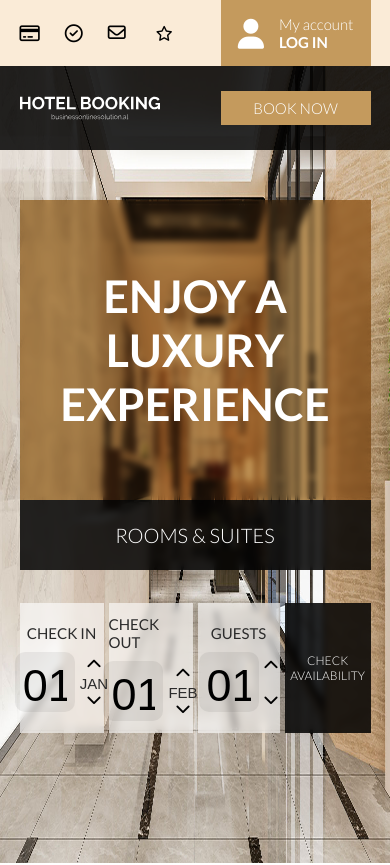
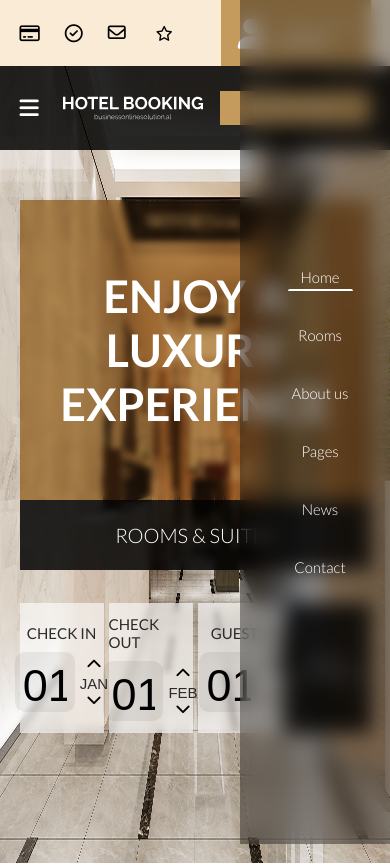
Before and after one commit to FlavioAvdulla/Hotel-Booking-System, a React (Vite) app in the folder FrontEnd/: page / in a window 390 px wide. Shown: the top 865 px of the page. Built offline with nearby package versions, Linux system fonts and the light colour scheme.

Commit message:
web_update

```diff
--- a/FrontEnd/src/assets/pages/Rooms/Rooms.css
+++ b/FrontEnd/src/assets/pages/Rooms/Rooms.css
@@ -287,7 +287,7 @@
 
 .banner {
     width: 100%;
-    margin: 0px auto 100px auto;
+    margin: 0px auto 70px auto;
 }
 
 .banner img {
@@ -300,7 +300,7 @@
 .rooms-rates {
     width: 100%;
     height: 100%;
-    margin: 0px auto 100px auto;
+    margin: 0px auto 70px auto;
     /* background-color: aliceblue; */
 }
 
@@ -428,6 +428,14 @@
     .room-detail-04-text h2 {
         font-size: 18px;
         margin: 0px 0px 15px 0px;
+    }
+
+    .fa-hotel,
+    .fa-users,
+    .fa-couch,
+    .fa-calendar-xmark {
+        color: var(--gold-color);
+        font-size: 45px;
     }
 }
 
@@ -570,7 +578,6 @@
     .low-season-details p {
         margin: 0px 0px 15px 0px;
     }
-
 }
 
 @media(max-width: 750px) {
@@ -579,4 +586,103 @@
         grid-template-columns: 1fr;
         height: 100%;
     }
+
+    .room-about-icons {
+        display: flex;
+        gap: 10px;
+        margin: 40px 0px 0px 0px;
+        /* background-color: #fff6d7; */
     }
+
+    .banner {
+        width: 100%;
+        margin: 0px auto 70px auto;
+        overflow: hidden;
+    }
+
+    .banner img {
+        width: 200%;
+    }
+
+    .icon-section-01,
+    .icon-section-02,
+    .icon-section-03 {
+        width: 100%;
+        display: flex;
+        flex-direction: column;
+        gap: 10px;
+        /* background-color: #ffc800; */
+    }
+
+
+    .kitchen,
+    .breakfast,
+    .tv,
+    .free-parking,
+    .laptop-friendly,
+    .washer,
+    .first-aid-kit,
+    .wifi,
+    .restaurants,
+    .business-centre,
+    .sun-terrace,
+    .concierge-service {
+        padding: 6px;
+
+    }
+
+    .kitchen p,
+.breakfast p,
+.tv p,
+.free-parking p,
+.laptop-friendly p,
+.washer p,
+.first-aid-kit p,
+.wifi p,
+.restaurants p,
+.business-centre p,
+.sun-terrace p,
+.concierge-service p {
+    color: var(--grey-color);
+    font-size: 12px;
+}
+
+.fa-utensils,
+.fa-mug-saucer,
+.fa-tv,
+.fa-car,
+.fa-laptop,
+.fa-soap,
+.fa-kit-medical,
+.fa-wifi,
+.fa-utensils,
+.fa-landmark,
+.fa-umbrella-beach,
+.fa-bell-concierge {
+    margin: 0px 0px 0px 7px;
+    color: var(--gold-color);
+    font-size: 20px;
+    /* text-align: justify; */
+    width: auto;
+    justify-content: flex-end;
+    /* background-color: aliceblue; */
+}
+
+.room-price h1 {
+    font-size: 20px;
+    font-weight: 400;
+    color: var(--grey-color);
+}
+
+.room-price p {
+    font-size: 20px;
+    font-weight: 400;
+    color: var(--grey-color);
+}
+
+.room-price span {
+    font-size: 17px;
+    font-weight: 300;
+    /* color: #ffc800; */
+}
+}
--- a/FrontEnd/src/components/Hotel_Footer/Hotel_Footer.css
+++ b/FrontEnd/src/components/Hotel_Footer/Hotel_Footer.css
@@ -15,7 +15,7 @@
 }
 
 .hotel-footer-section-info {
-    margin: auto;
+    margin: 0px auto 0px auto;
     display: flex;
     justify-content: space-between;
     width: 90%;
@@ -113,6 +113,12 @@
 }
 
 @media (max-width: 1300px) {
+
+    .hotel-footer-section {
+        display: flex;
+        margin: 0px auto 0px auto;
+    }
+
     .hotel-footer-section-info {
         width: 90%;
     }
@@ -122,13 +128,10 @@
     }
 
     .news-letter-input input {
-        width: 100%;
+        width: 300px;
         text-align: center;
-    }
-
-    .news-letter-input input {
-        width: 100%;
-        text-align: center;
+        display: flex;
+        flex-direction: column;
     }
 }
 
@@ -143,12 +146,11 @@
 }
 
 @media (max-width: 900px) {
+
     .hotel-footer-section-info {
-        margin: auto;
         display: flex;
         flex-direction: column;
-        justify-content: space-between;
-        width: 80%;
+        width: 300px;
         gap: 60px;
     }
 
@@ -161,11 +163,11 @@
     }
 
     .news-letter-input button {
-        width: 90%;
+        width: 300px;
     }
 
     .news-letter-input input {
-        width: 90%;
+        width: 300px;
         text-align: center;
     }
 
@@ -174,4 +176,8 @@
     .news-letter h2 {
         margin: 0px 0px 30px 0px;
     }
+
+    .hotel-footer-section_copyright p{
+        font-size: 14px;
+    }
 }
--- a/FrontEnd/src/components/NavbarBottom/NavbarBottom.css
+++ b/FrontEnd/src/components/NavbarBottom/NavbarBottom.css
@@ -13,7 +13,7 @@
 
 .navbar-bottom img {
     width: 170px;
-    /* margin: 0px 100px 0px 0px; */
+    /* margin: 0px 0px 0px 15px; */
     cursor: pointer;
 }
 
@@ -27,7 +27,7 @@
     gap: 40px;
 }
 
-.page-sections li{
+.page-sections li {
     text-align: center;
     width: 100px;
     list-style: none;
@@ -35,6 +35,7 @@
     font-weight: 300;
     align-items: center;
     cursor: pointer;
+    transition: 0.3s ease-in-out;
     /* font-size: 17px; */
     position: relative;
 }
@@ -72,6 +73,10 @@
     scale: 105%;
 }
 
+.fa-bars {
+    display: none;
+}
+
 
 @media (max-width:1400px) {
     .page-sections ul {
@@ -107,13 +112,111 @@
 }
 
 @media (max-width:750px) {
-    .page-sections ul {
-        display: none;
+
+    .page-sections {
+        display: flex;
+        align-items: right;
     }
 
     .navbar-bottom img {
-        display:list-item;
+        display: list-item;
         width: 140px;
     }
 
+    .page-sections ul {
+        display: flex;
+        gap: 40px;
+    }
+
+    .page-sections li {
+        /* display: flex; */
+        margin: 0px 25% 0px 0px;
+        font-size: 0px;
+        width: 65px;
+        /* background-color: rgb(108, 108, 108); */
+    }
+
+    .navbar-bottom img {
+        margin: 0px 0px 0px 15px;
+    }
+
+
+    /* Menu icon */
+     .fa-bars {
+        display: flex;
+        right: 100px;
+        color: white;
+        cursor: pointer;
+        align-items: center;
+        font-size: 22px;
+        transition: 0.3s ease-in-out;
+        z-index: 3;
+    }
+
+    /* Mobile Menu */
+
+    .navbar-menu {
+        display: none;
+        flex-direction: column;
+        position: fixed;
+        top: 0;
+        right: 0;
+        height: 100%;
+        width: 150px;
+        background-color: rgba(0, 0, 0, 0.359);
+        backdrop-filter: blur(10px);
+        justify-content: center;
+        align-items: flex-end;
+        z-index: 2;
+        transform: translateX(100%);
+        transition: transform 0.3s ease-in-out;
+    }
+
+
+    /* ====================Slide in and out */
+    @keyframes slideIn {
+        from {
+          transform: translateX(100%);
+        }
+
+        to {
+          transform: translateX(0);
+        }
+      }
+
+    @keyframes slideOut {
+        from {
+          transform: translateX(0);
+        }
+
+        to {
+          transform: translateX(100%);
+        }
+      }
+
+      .navbar-menu.open {
+        animation: slideIn 1s forwards;
+        transform: translateX(0);
+      }
+
+      .navbar-menu.closed {
+        animation: slideOut 1s forwards;
+        transform: translateX(0);
+      }
+
+      .page-sections li::after {
+        content: "";
+        position: absolute;
+        bottom: -5px;
+        width: 0%;
+        height: 2px;
+        background-color: white;
+        transition: 0.3s ease-in-out;
+        border-radius: 8px 8px 0% 0%;
+    }
+
+    .page-sections li:hover::after,
+    .page-sections li.active::after {
+        width: 100%;
+    }
 }
--- a/FrontEnd/src/components/NavbarBottom/NavbarBottom.jsx
+++ b/FrontEnd/src/components/NavbarBottom/NavbarBottom.jsx
@@ -1,17 +1,56 @@
-import React, { useState } from "react";
-import { Link } from "react-router-dom";
+import React, { useState, useEffect } from "react";
+import { Link, useLocation, useNavigate } from "react-router-dom";
 import "./NavbarBottom.css";
 import Hotel_Bookin_Logo_White from "../../assets/images/Hotel_Bookin_Logo_White.svg";
 
 const NavbarBottom = () => {
-  const [activeSection, setActiveSection] = useState("Home");
+  const location = useLocation();
+  const navigate = useNavigate();
+  const [activeSection, setActiveSection] = useState("/");
+  const [mobileMenu, setMobileMenu] = useState(true);
+
+  const toggleMenu = () => {
+    setMobileMenu(!mobileMenu);
+  };
+
+  useEffect(() => {
+    const path = location.pathname;
+    if (path === "/") {
+      setActiveSection("Home");
+    } else if (path.includes("/rooms")) {
+      setActiveSection("Rooms");
+    } else if (path.includes("/about-us")) {
+      setActiveSection("About us");
+    } else if (path.includes("/pages")) {
+      setActiveSection("Pages");
+    } else if (path.includes("/news")) {
+      setActiveSection("News");
+    } else if (path.includes("/contact")) {
+      setActiveSection("Contact");
+    }
+  }, [location]);
+
+  const handleLogoClick = () => {
+    navigate("/");
+    setActiveSection("Home");
+  };
 
   return (
     <div className="navbar-bottom">
       <div className="navbar-sections-bottom">
-        <img src={Hotel_Bookin_Logo_White} alt="Hotel Booking Logo" />
+        <i
+          className={`fa-solid fa-bars ${
+            mobileMenu ? "open-icon" : "closed-icon"
+          }`}
+          onClick={toggleMenu}
+        ></i>
+        <img
+          src={Hotel_Bookin_Logo_White}
+          alt="Hotel Booking Logo"
+          onClick={handleLogoClick}
+        />
         <div className="page-sections">
-          <ul>
+          <ul className={`navbar-menu ${mobileMenu ? "open" : "closed"}`}>
             <li
               className={activeSection === "Home" ? "active" : ""}
               onClick={() => setActiveSection("Home")}
```
Also changed, not shown: FrontEnd/src/assets/pages/Rooms/Rooms.jsx (+9 -6 lines). Lines whose indentation alone changed are shown as unchanged.
